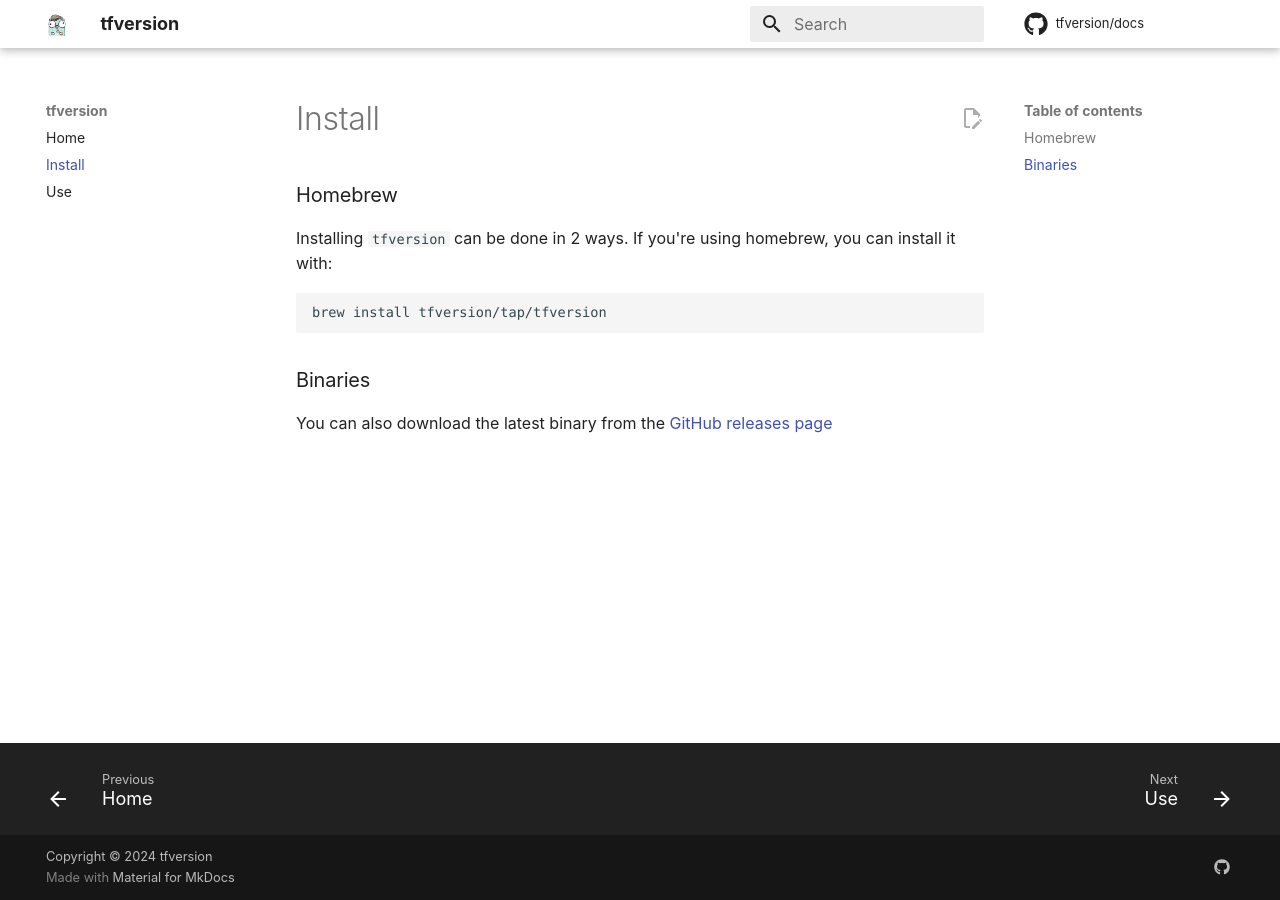
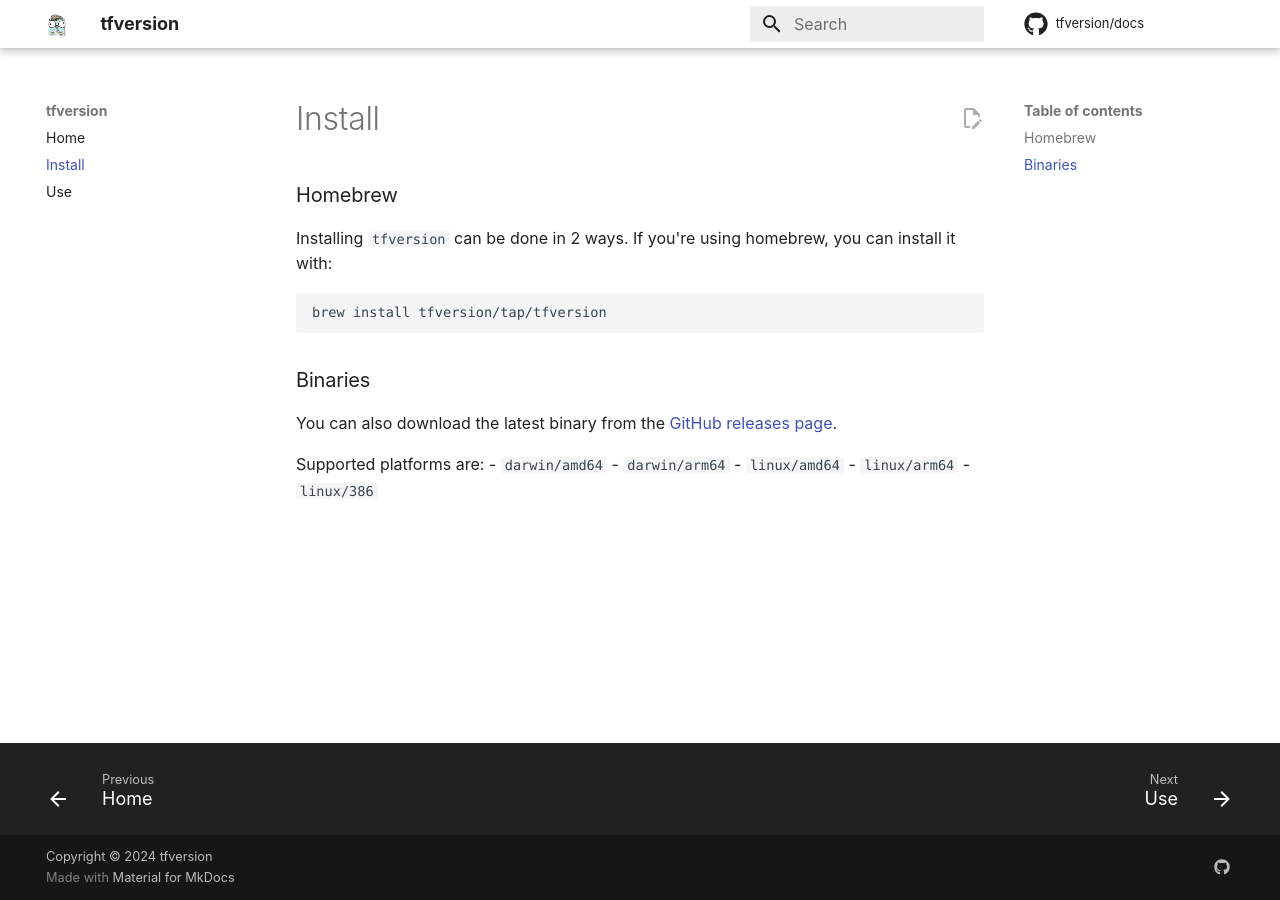
Before and after one commit to tfversion/docs, an MkDocs documentation site: the page built from docs/install.md, in a window 1280 px wide. Built offline with MkDocs 1.6.1 and Material for MkDocs 9.7.7, drawn with Linux system fonts in a browser that asks for light colours; comment, search, counter and statistics services are not loaded.

Commit message:
chore: add 'binaries' section

```diff
--- a/docs/install.md
+++ b/docs/install.md
@@ -8,4 +8,11 @@ brew install tfversion/tap/tfversion
 
 ### Binaries
 
-You can also download the latest binary from the [GitHub releases page](https://github.com/tfversion/tfversion/releases)
+You can also download the latest binary from the [GitHub releases page](https://github.com/tfversion/tfversion/releases).
+
+Supported platforms are:
+- `darwin/amd64`
+- `darwin/arm64`
+- `linux/amd64`
+- `linux/arm64`
+- `linux/386`
```
